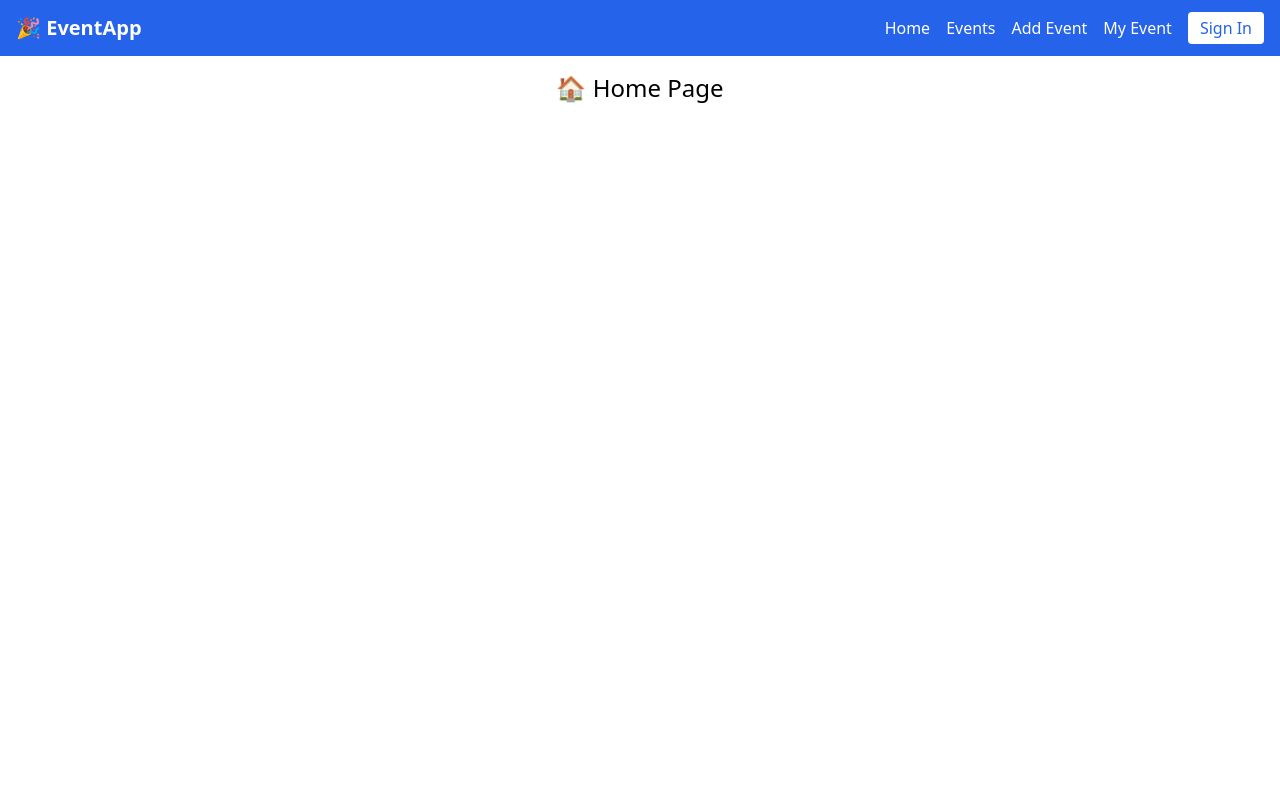
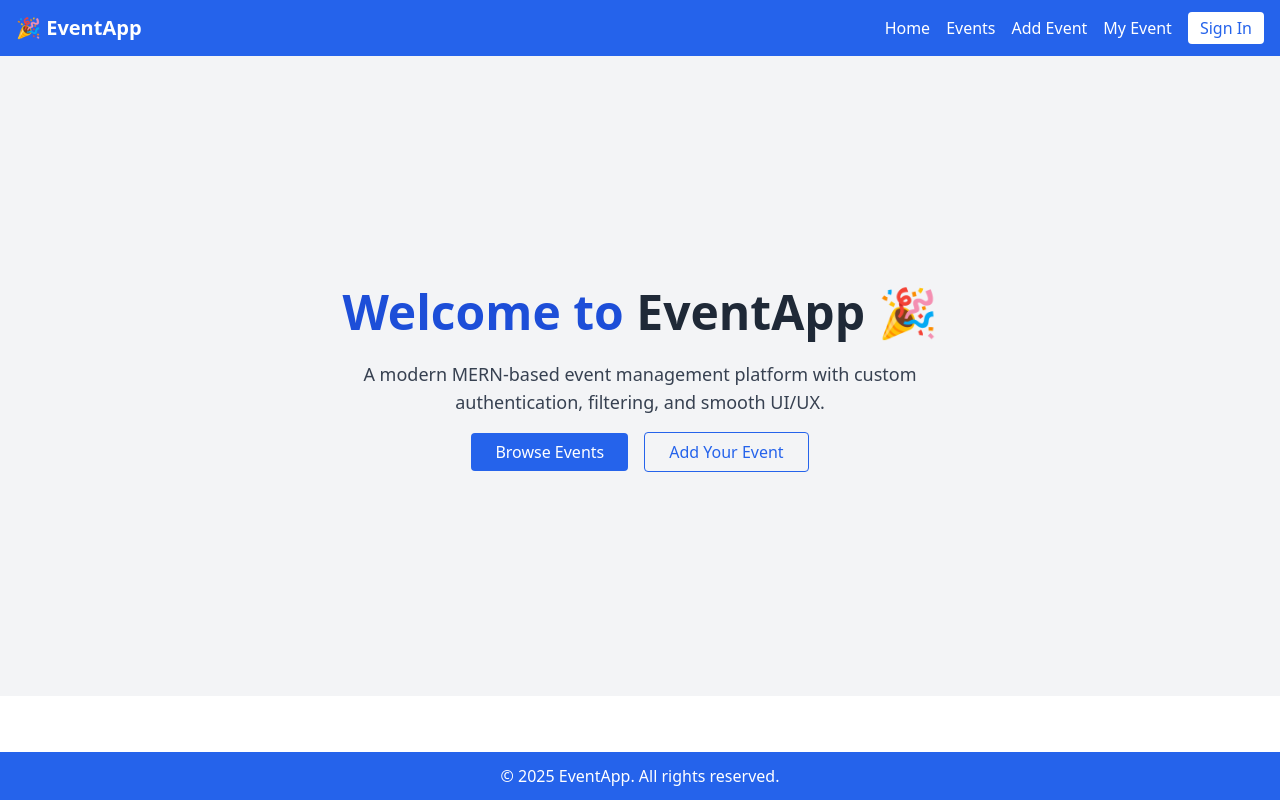
Before and after one commit to Mahbub049/event-management-client, a React (Create React App) app: page / in a window 1280 px wide. Built offline with nearby package versions, Linux system fonts and the light colour scheme.

Commit message:
home updated

```diff
--- a/src/App.js
+++ b/src/App.js
@@ -1,19 +1,22 @@
 import { BrowserRouter as Router, Routes, Route } from 'react-router-dom';
 import Navbar from './components/Navbar';
+import Footer from './components/Footer';
 import PrivateRoute from './components/PrivateRoute';
+
 import Home from './pages/Home';
 import Login from './pages/Login';
+import Register from './pages/Register';
 import Events from './pages/Events';
 import AddEvent from './pages/AddEvent';
 import MyEvent from './pages/MyEvent';
-import Register from './pages/Register';
-
-
 
 export default function App() {
   return (
     <Router>
+      <div className="flex flex-col min-h-screen font-sans">
         <Navbar />
+
+        <main className="flex-grow">
           <Routes>
             <Route path="/" element={<Home />} />
             <Route path="/login" element={<Login />} />
@@ -29,6 +32,10 @@ export default function App() {
               <PrivateRoute><MyEvent /></PrivateRoute>
             } />
           </Routes>
+        </main>
+
+        <Footer />
+      </div>
     </Router>
   );
 }
--- /dev/null
+++ b/src/components/Footer.jsx
@@ -0,0 +1,7 @@
+export default function Footer() {
+  return (
+    <footer className="bg-blue-600 text-white text-center py-3 mt-auto">
+      © {new Date().getFullYear()} EventApp. All rights reserved.
+    </footer>
+  );
+}
--- a/src/pages/Home.jsx
+++ b/src/pages/Home.jsx
@@ -1,3 +1,24 @@
+import { Link } from 'react-router-dom';
+
 export default function Home() {
-  return <h1 className="text-center text-2xl p-4">🏠 Home Page</h1>;
+  return (
+    <div className="bg-gray-100 min-h-[80vh] flex items-center justify-center p-8">
+      <div className="text-center space-y-6 max-w-2xl">
+        <h1 className="text-4xl md:text-5xl font-extrabold text-blue-700">
+          Welcome to <span className="text-gray-800">EventApp</span> 🎉
+        </h1>
+        <p className="text-lg text-gray-700">
+          A modern MERN-based event management platform with custom authentication, filtering, and smooth UI/UX.
+        </p>
+        <div className="space-x-4">
+          <Link to="/events" className="bg-blue-600 text-white px-6 py-2 rounded hover:bg-blue-700 transition">
+            Browse Events
+          </Link>
+          <Link to="/add-event" className="border border-blue-600 text-blue-600 px-6 py-2 rounded hover:bg-blue-50 transition">
+            Add Your Event
+          </Link>
+        </div>
+      </div>
+    </div>
+  );
 }
```
Lines whose indentation alone changed are shown as unchanged.
